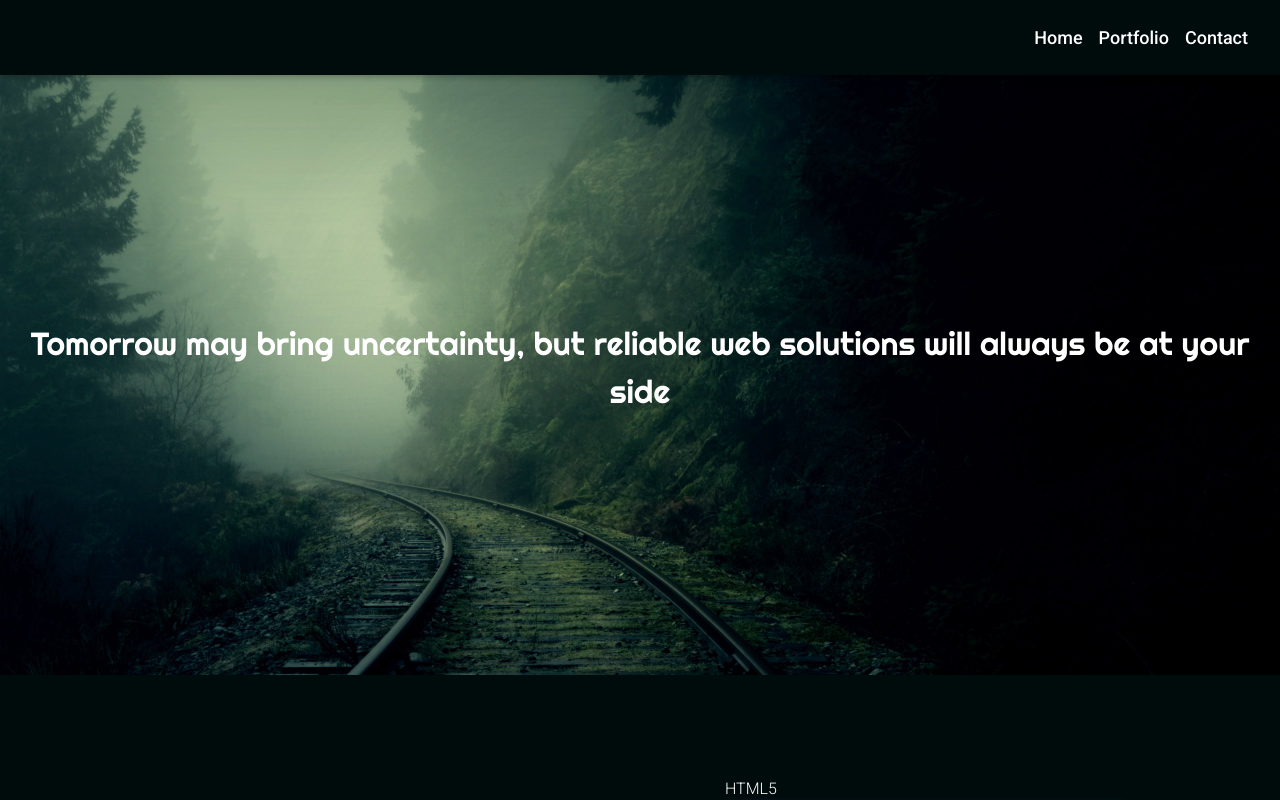
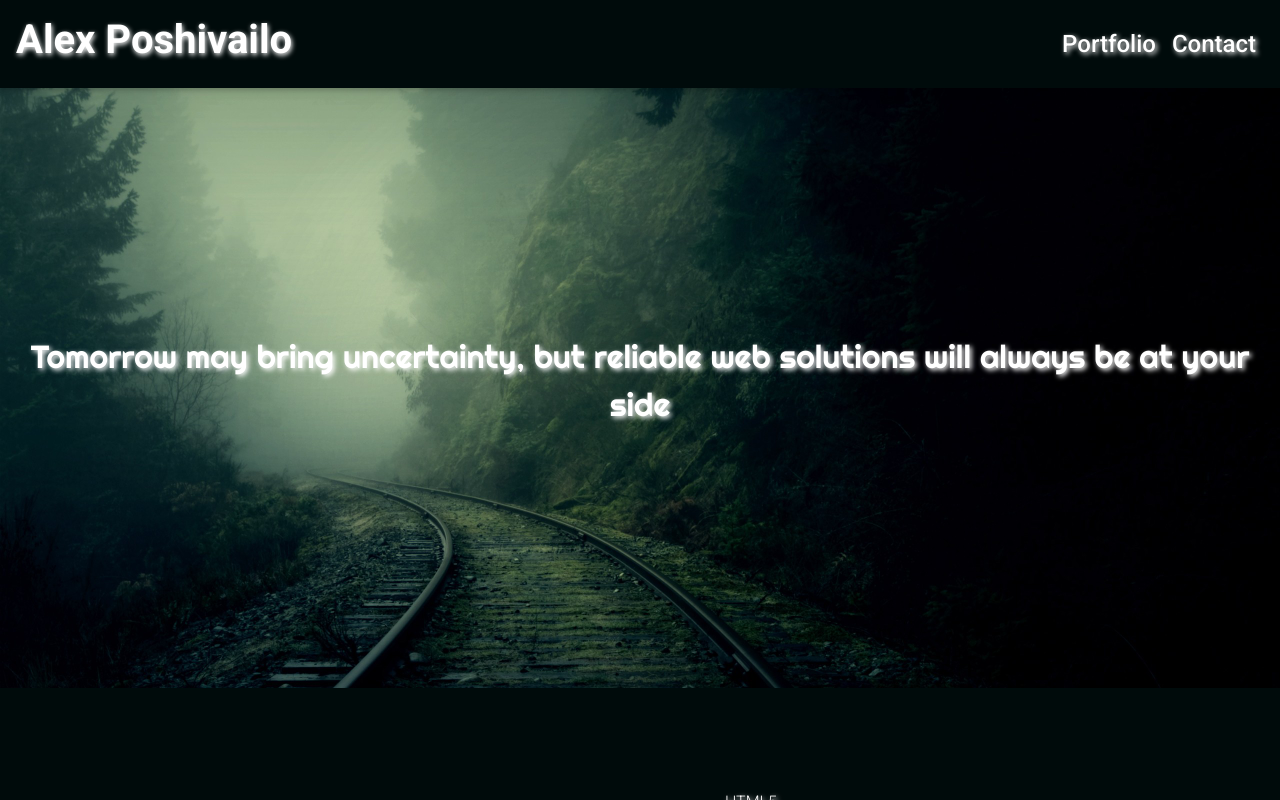
Before and after one commit to olegaposh/portfolio, a React (Create React App) app: page /portfolio in a window 1280 px wide. Built offline with nearby package versions, Linux system fonts and the light colour scheme.

Commit message:
updated navbar and added text styles

```diff
--- a/src/components/navbar/NavBar.css
+++ b/src/components/navbar/NavBar.css
@@ -4,3 +4,15 @@
     font-weight: 450;
     background-color: #000B0b;
 }
+
+.mr-auto {
+    text-shadow: 1px 2px 5px white;
+    font-weight: 600;
+}
+
+.nav {
+    font-size: 24px;
+    text-shadow: 1px 2px 5px white;
+
+
+}
--- a/src/components/navbar/NavBar.js
+++ b/src/components/navbar/NavBar.js
@@ -6,14 +6,15 @@ import { HashLink as Link } from 'react-router-hash-link';
 
 
 
+
 export default () => (
   <Router>
 
-    <MDBNav className="navbar justify-content-end p-3">
-      <MDBNavLink className="white-text" active to="#!">Home</MDBNavLink>
-      <MDBNavItem> <Link to="#portfolio" className="white-text">Portfolio</Link></MDBNavItem>
-      <MDBNavLink className="white-text" to="#!">Contact</MDBNavLink>
+    <MDBNav className="navbar  justify-content-end  p-3 sticky-top">
 
+      <h1 className="mr-auto">Alex Poshivailo</h1>
+      <MDBNavItem> <Link to="#portfolio" className="white-text p-2">Portfolio</Link></MDBNavItem>
+      <MDBNavItem> <Link to="#contact" className="white-text p-2">Contact</Link></MDBNavItem>
     </MDBNav>
 
   </Router>
--- a/src/components/portfolio/Portfolio.css
+++ b/src/components/portfolio/Portfolio.css
@@ -28,8 +28,18 @@ border-radius: .5em;
 
 p, h1 {
     color: white;
+    text-shadow: 2px 2px 5px white;
 }
 
 h3 {
     font-size: 1rem;
 }
+
+#projects {
+    text-shadow: 3px 2px 5px white;
+    font-weight: 500;
+}
+
+#projects:hover{
+    text-shadow: 2px 2px 5px white;
+}
--- a/src/components/portfolio/Portfolio.js
+++ b/src/components/portfolio/Portfolio.js
@@ -11,7 +11,7 @@ const Portfolio = () => {
         <div id="portfolio" class="container">
           <div className="row p-3">
             <div className="col-md-12">
-              <h1 className="text-center">PROJECTS</h1>
+              <h1 id="projects" className="text-center">PROJECTS</h1>
             </div>
           </div>
         </div>
--- a/src/components/skills/Skills.css
+++ b/src/components/skills/Skills.css
@@ -8,6 +8,11 @@
 
 li {
     list-style-type: none;
+    text-shadow: 2px 2px 5px white;
+}
+
+#github, #linkedin, #resume {
+    text-shadow: 2px 4px 10px white;
 }
 
 
--- a/src/components/skills/Skills.js
+++ b/src/components/skills/Skills.js
@@ -2,13 +2,18 @@ import React from "react";
 import { MDBContainer, MDBRow, MDBCol } from "mdbreact";
 import alex from "./alex.png"
 import './Skills.css';
+import { MDBIcon } from "mdbreact";
 
 const Skills = () => {
   return (
-    <MDBContainer>
+    <MDBContainer id="contact">
       <MDBRow>
         <MDBCol className="text-center align-self-center">
         <img className="img-fluid mt-5" id="alex" src={alex} alt="Alex"/>
+        <br></br>
+        <a href="https://github.com/olegaposh"><MDBIcon className="p-3" id="github" size="4x" fab icon="github" /></a>
+        <a href="https://www.linkedin.com/in/alexposhivailo"><MDBIcon className="p-3" id="linkedin" size="4x" fab icon="linkedin" /></a>
+        <a href="/Assets/Resume.pdf"><MDBIcon className="p-3" id="resume" size="4x" icon="file-alt" /></a>
         </MDBCol>
 
 
```
Also changed, not shown: 1 other file (tests, documents, lock files or other folders).
